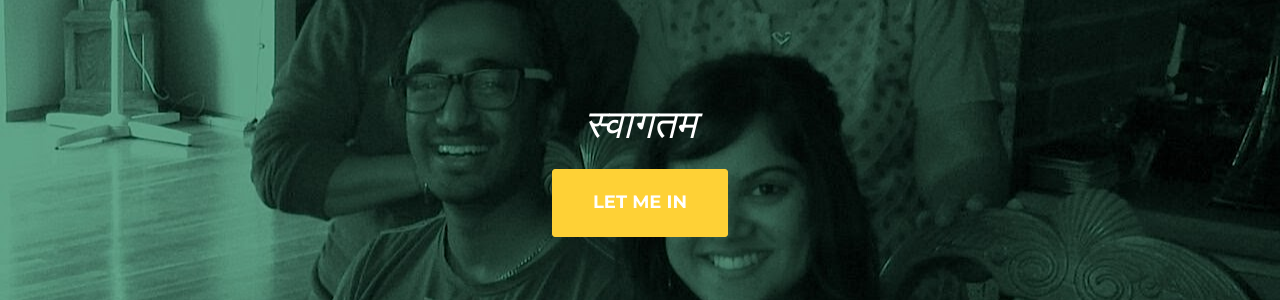
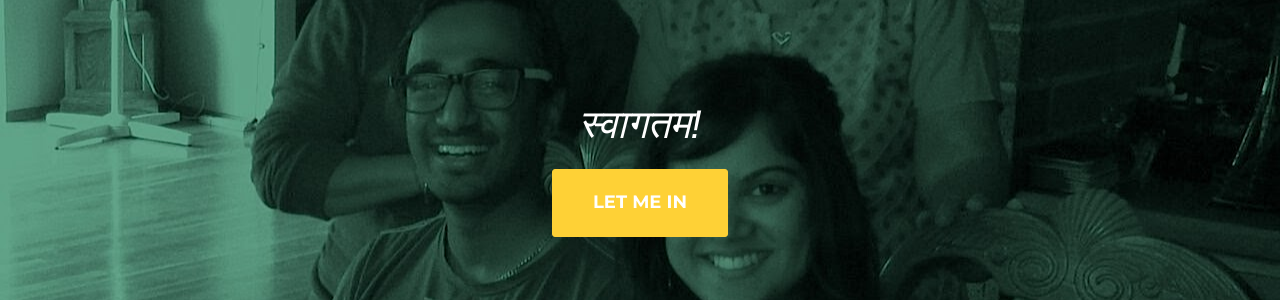
Before and after one commit to ajkl/wedding-invite, a Jekyll site: the page built from index.html, in a window 1280 px wide and 900 px high. Shown: the part 196-496 px from the top of the window. Built offline with Jekyll 4.4.1, drawn with Linux system fonts in a browser that asks for light colours; some web fonts are replaced.

Commit message:
typo fix

```diff
--- a/_includes/header.html
+++ b/_includes/header.html
@@ -44,7 +44,7 @@
     <header>
         <div class="container">
             <div class="intro-text">
-                <div class="intro-lead-in">स्वागतम</div>
+                <div class="intro-lead-in">स्वागतम!</div>
                 <!-- <div class="intro-heading">स्वागतम!</div> -->
                 <a href="#services" class="page-scroll btn btn-xl">Let me In</a>
             </div>
```
